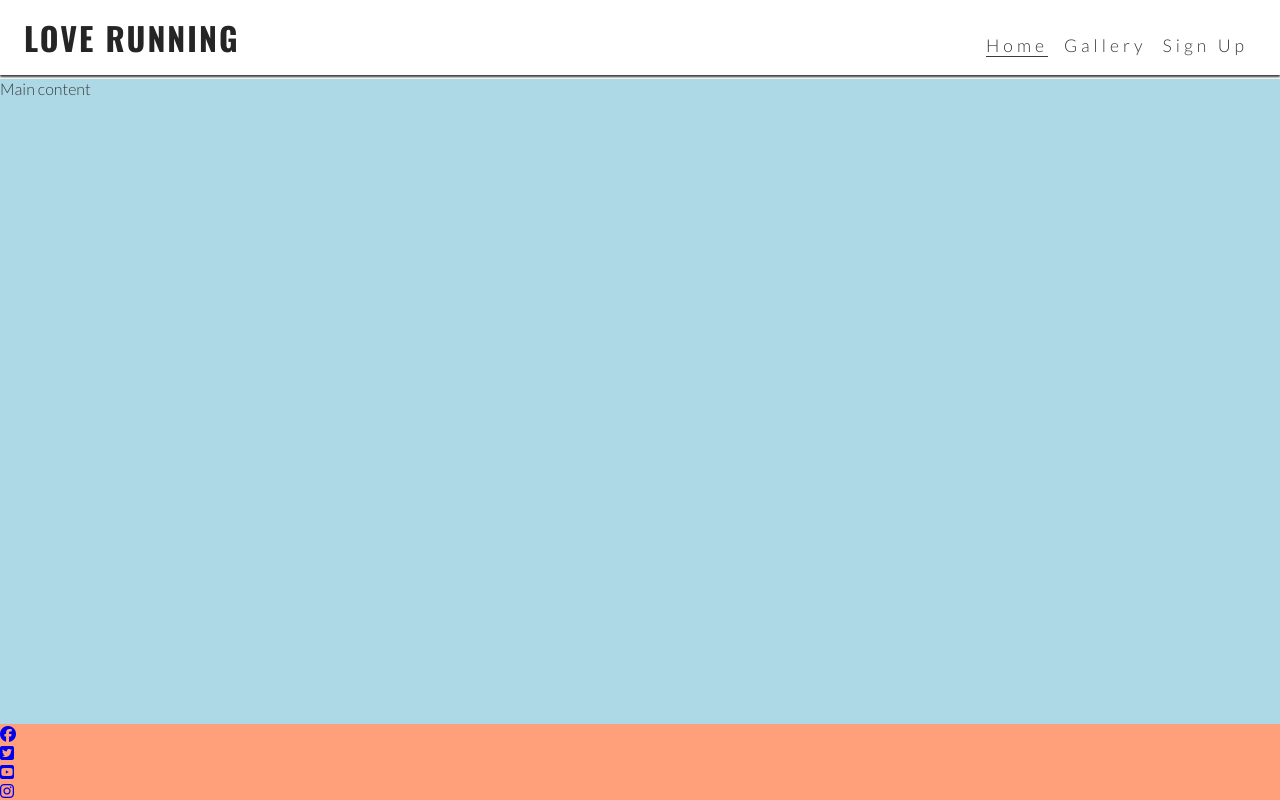
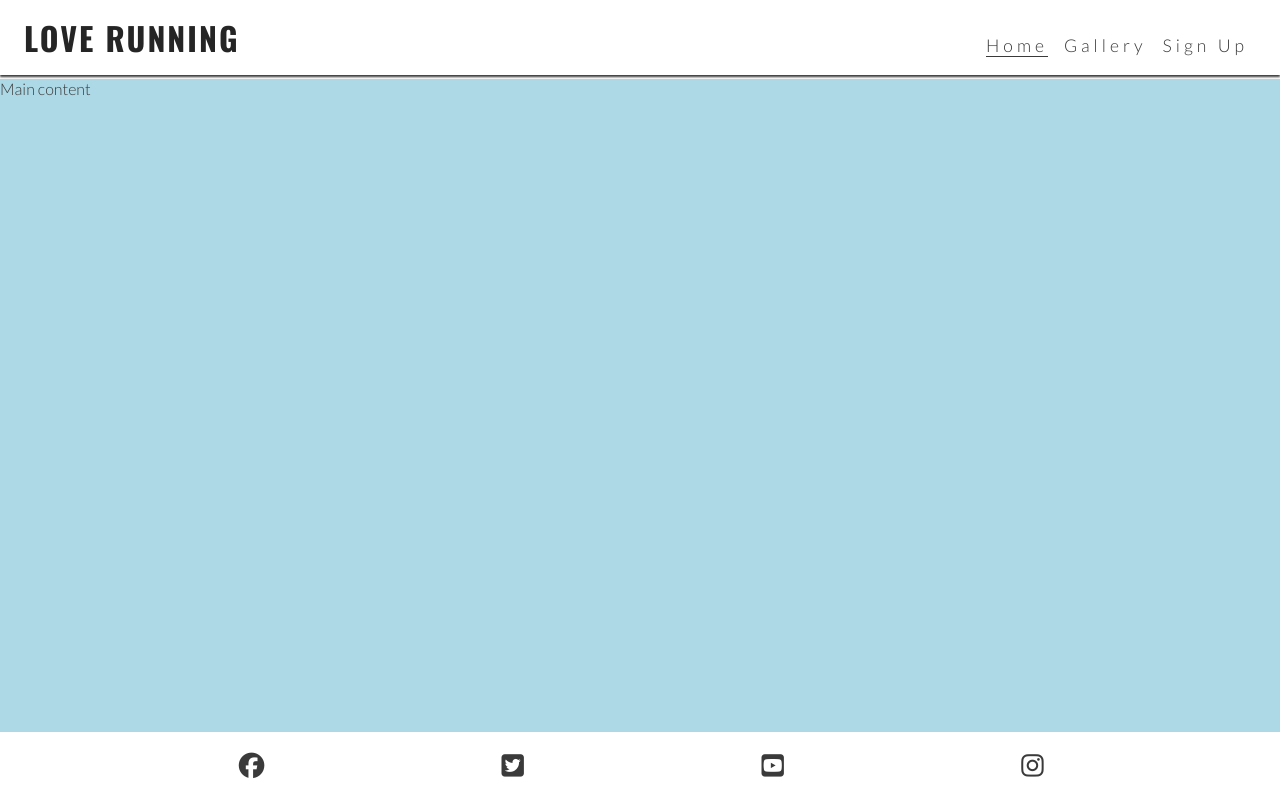
Before and after one commit to SreeshmaTharammal/love-running, a plain HTML site: page index.html in a window 1280 px wide. Drawn offline with nearby package versions, Linux system fonts and the light colour scheme.

Commit message:
style the footer

```diff
--- a/assets/css/style.css
+++ b/assets/css/style.css
@@ -94,8 +94,18 @@ main{
 }
 
 /*Footer*/
-footer{
-    background-color: lightsalmon;
+#social-networks {
+    text-align: center;
+    padding: 20px 0;
+    display: flex;
+    justify-content: space-evenly;
+    list-style-type: none;
+}
+
+#social-networks i {
+    font-size: 160%;
+    padding: 5%;
+    color: #3a3a3a;
 }
 
 /*Media query: tables and larger(768px and up)*/
--- a/index.html
+++ b/index.html
@@ -25,7 +25,9 @@
             <h1 id="logo">Love Running</h1>
         </a>
         <input type="checkbox" id="nav-toggle" name="nav-toggle">
-        <label for="nav-toggle" class="nav-toggle-label"><i class="fa-solid fa-bars"></i></label>
+        <label for="nav-toggle" class="nav-toggle-label">
+            <i class="fa-solid fa-bars"></i>
+        </label>
         <nav>
             <ul id="menu">
                 <li><a href="" class="active">Home</a></li>
@@ -40,15 +42,20 @@
 
     <!--Footer-->
     <footer>
-        <ul>
+        <ul id="social-networks">
             <li><a href="https://www.facebook.com/" target="_blank" rel="noopener"
-                    aria-label="Visit our Facebook page (opens in a new tab)"><i class="fa-brands fa-facebook"></i></a></li>
+                    aria-label="Visit our Facebook page (opens in a new tab)"><i
+                    class="fa-brands fa-facebook"></i></a>
+            </li>
             <li><a href="https://www.twitter.com/" target="_blank" rel="noopener"
-                    aria-label="Visit our Twitter page (opens in a new tab)"><i class="fa-brands fa-square-twitter"></i></a></li>
+                    aria-label="Visit our Twitter page (opens in a new tab)"><i
+                        class="fa-brands fa-square-twitter"></i></a></li>
             <li><a href="https://www.youtube.com/" target="_blank" rel="noopener"
-                    aria-label="Visit our YouTube page (opens in a new tab)"><i class="fa-brands fa-square-youtube"></i></i></a></li>
+                    aria-label="Visit our YouTube page (opens in a new tab)"><i
+                        class="fa-brands fa-square-youtube"></i></i></a></li>
             <li><a href="https://www.instagram.com/" target="_blank" rel="noopener"
-                    aria-label="Visit our Instagram page (opens in a new tab)"><i class="fa-brands fa-instagram"></i></a></li>
+                    aria-label="Visit our Instagram page (opens in a new tab)"><i
+                        class="fa-brands fa-instagram"></i></a></li>
         </ul>
     </footer>
 
```
